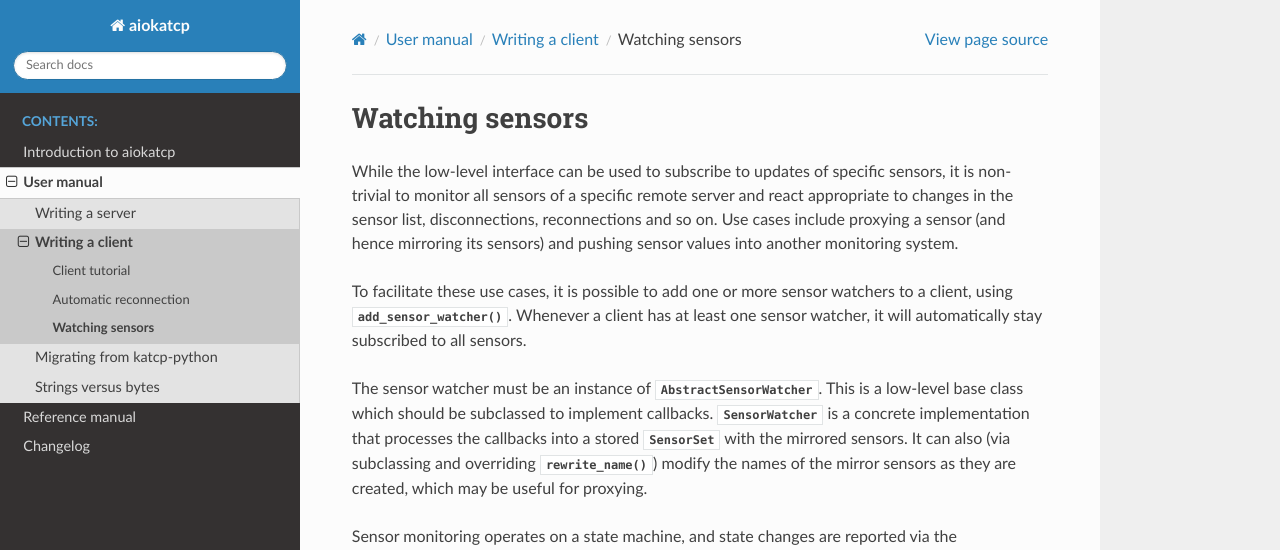
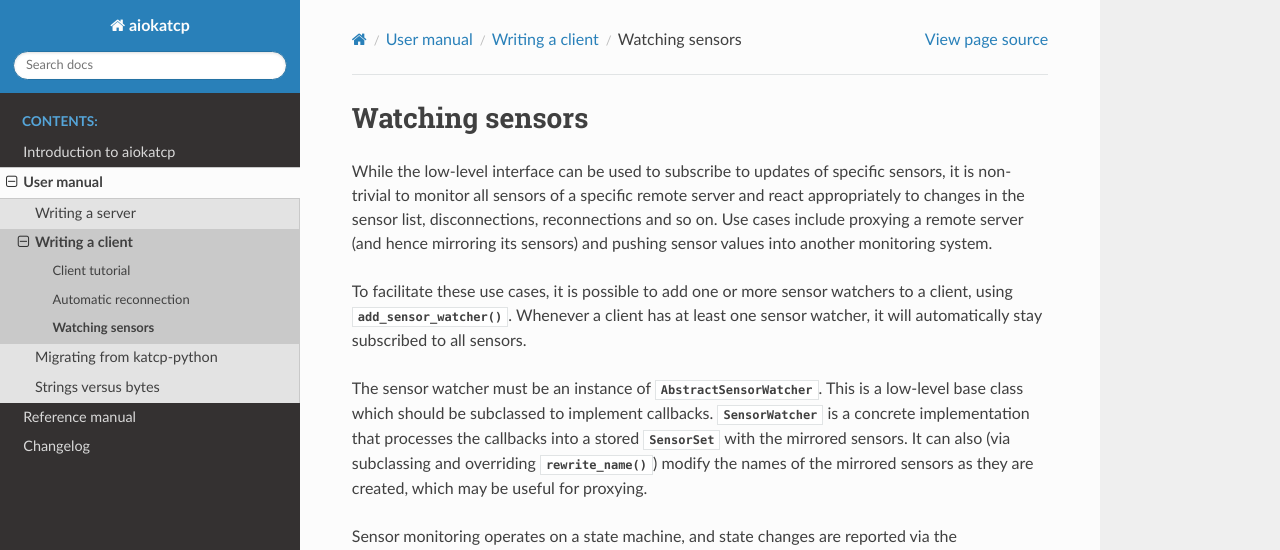
Before and after one commit to ska-sa/aiokatcp, a Sphinx documentation site: the page built from doc/client/sensor_watcher.rst, in a window 1280 px wide. Shown: the top 550 px of the page. Built offline with Sphinx 7.4.7 and the Read the Docs theme 2.0.0, drawn with Linux system fonts in a browser that asks for light colours; the version number could not be read and is left out.

Commit message:
Fix some typos in documentation

```diff
--- a/doc/client/sensor_watcher.rst
+++ b/doc/client/sensor_watcher.rst
@@ -4,8 +4,8 @@ Watching sensors
 ----------------
 While the low-level interface can be used to subscribe to updates of specific
 sensors, it is non-trivial to monitor all sensors of a specific remote server
-and react appropriate to changes in the sensor list, disconnections,
-reconnections and so on.  Use cases include proxying a sensor (and hence
+and react appropriately to changes in the sensor list, disconnections,
+reconnections and so on.  Use cases include proxying a remote server (and hence
 mirroring its sensors) and pushing sensor values into another monitoring
 system.
 
@@ -19,7 +19,7 @@ This is a low-level base class which should be subclassed to implement callbacks
 :class:`~.SensorWatcher` is a concrete implementation that processes the
 callbacks into a stored :class:`~.SensorSet` with the mirrored sensors. It can
 also (via subclassing and overriding :meth:`~.SensorWatcher.rewrite_name`)
-modify the names of the mirror sensors as they are created, which may be useful
+modify the names of the mirrored sensors as they are created, which may be useful
 for proxying.
 
 Sensor monitoring operates on a state machine, and state changes are reported
```
